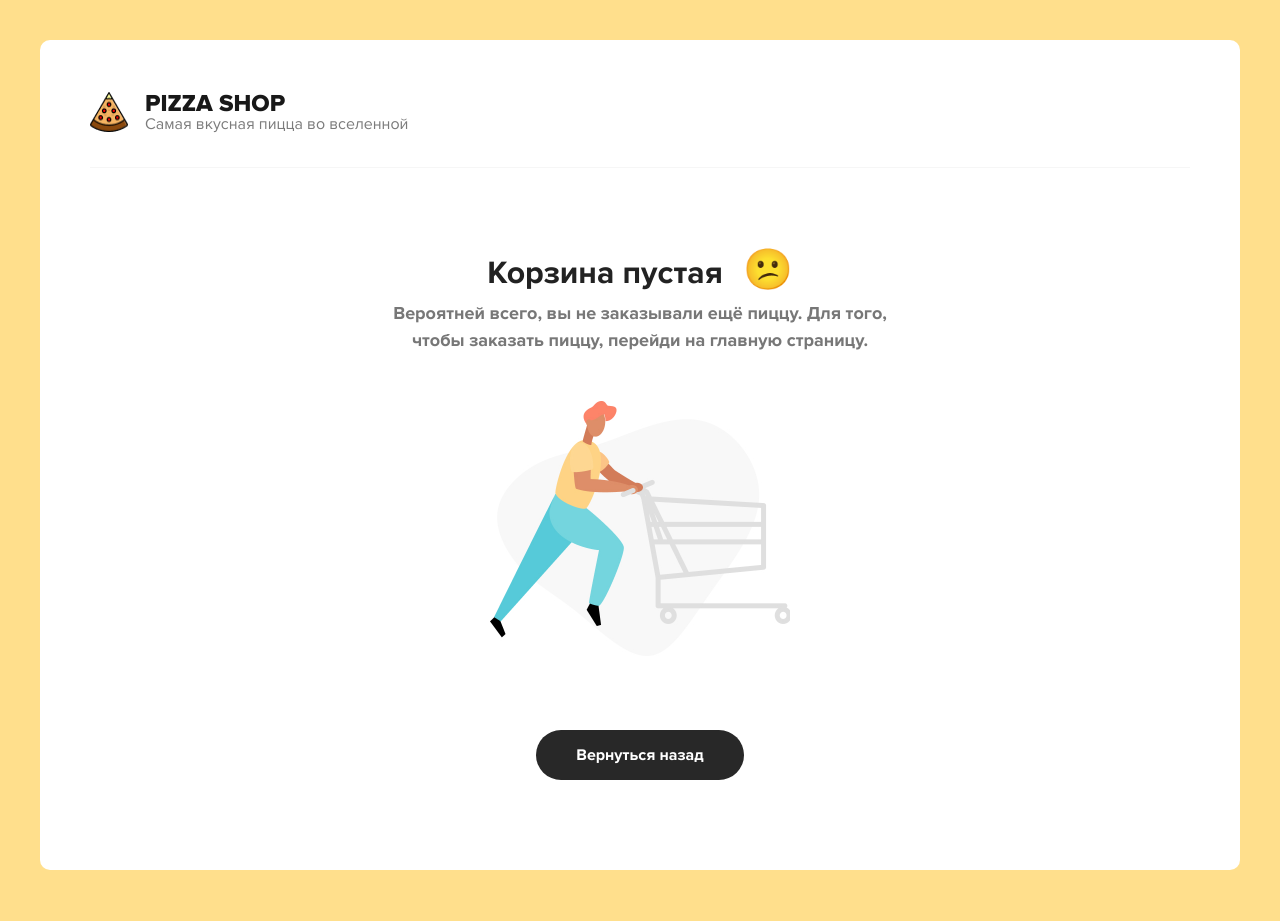
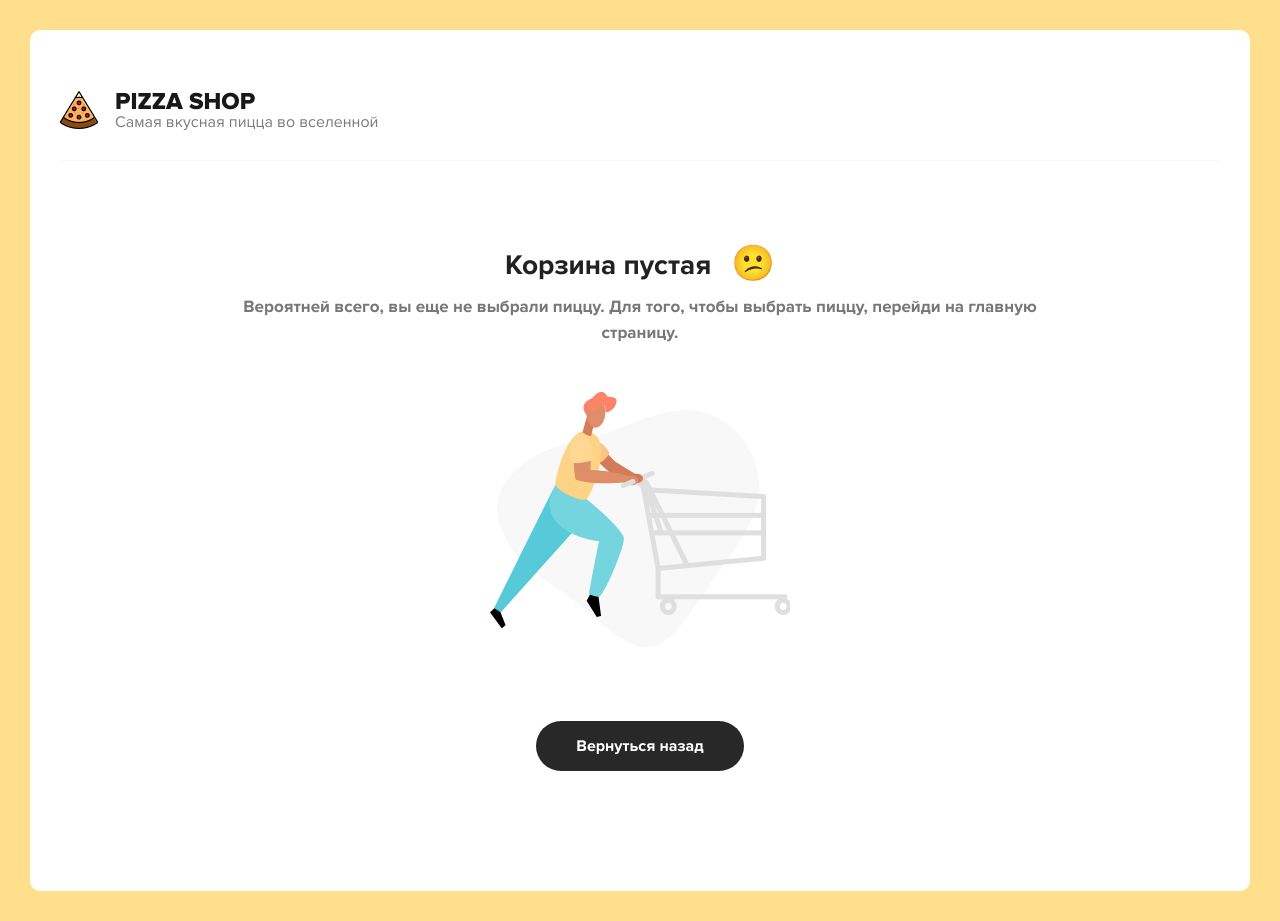
Before and after one commit to Unleashed97/pizza-shop, a React (Create React App) app: page /cart in a window 1280 px wide. Built offline with nearby package versions, Linux system fonts and the light colour scheme.

Commit message:
adaptive

```diff
--- a/src/components/Button/Button.scss
+++ b/src/components/Button/Button.scss
@@ -30,7 +30,6 @@
         padding: 13px 16px;
         transition: background-color 0.2s linear, color 0.2s linear;
 
-        // &:not(.active):hover
         &:hover {
             background-color: darken(#f9f9f9, 4%);
         }
@@ -39,8 +38,6 @@
             background-color: #282828;
             color: #fff;
         }
-
-        // &--active
     }
 
     &--sorting {
--- a/src/components/Header/Header.scss
+++ b/src/components/Header/Header.scss
@@ -1,3 +1,4 @@
+@import '../../scss/vars';
 .header {
     display: flex;
     justify-content: space-between;
@@ -5,3 +6,15 @@
 
     border-bottom: 1px solid #f6f6f6;
 }
+
+@media (min-width: $xs) {
+    .header {
+        padding: 20px 0 15px 0;
+    }
+}
+
+@media (min-width: $lg) {
+    .header {
+        padding: 30px 0 30px 0;
+    }
+}
--- a/src/components/Logo/Logo.scss
+++ b/src/components/Logo/Logo.scss
@@ -1,11 +1,19 @@
+@import '../../scss/vars';
 .logo {
     display: flex;
+    position: relative;
+    height: 100%;
     &__image {
-        margin-right: 17px;
+        position: absolute;
+        display: block;
+        max-width: 100%;
+        height: auto;
+        z-index: 1;
     }
     &__text {
         display: flex;
         flex-direction: column;
+        margin-left: 55px;
     }
     &__brand {
         font-family: 'Proxima Nova', sans-serif;
@@ -21,3 +29,22 @@
         color: #7b7b7b;
     }
 }
+
+@media (min-width: $xs) {
+    .logo {
+        align-items: center;
+        &__image {
+        }
+        &__slogan {
+            display: none;
+        }
+    }
+}
+
+@media (min-width: $sm) {
+    .logo {
+        &__slogan {
+            display: block;
+        }
+    }
+}
--- a/src/components/Main/Main.scss
+++ b/src/components/Main/Main.scss
@@ -1,3 +1,4 @@
+@import '../../scss/vars';
 .content {
     padding: 40px 0;
 
@@ -7,3 +8,24 @@
         align-items: center;
     }
 }
+
+@media (min-width: $xs) {
+    .content {
+        padding: 15px 0;
+
+        &__top {
+            flex-direction: column;
+            // justify-content: flex-start;
+            align-items: start;
+        }
+    }
+}
+@media (min-width: $lg) {
+    .content {
+        padding: 40px 0;
+        &__top {
+            flex-direction: row;
+            align-items: center;
+        }
+    }
+}
--- a/src/components/Nav/Nav.scss
+++ b/src/components/Nav/Nav.scss
@@ -1,9 +1,38 @@
+@import '../../scss/vars';
 .nav {
     &__list {
         display: flex;
+        flex-wrap: wrap;
     }
 
     &__item {
         margin-right: 9px;
     }
 }
+
+@media (min-width: $xs) {
+    .nav {
+        &__list {
+            flex-direction: column;
+            margin-bottom: 30px;
+        }
+
+        &__item {
+            margin-right: 0;
+            margin-bottom: 10px;
+        }
+    }
+}
+
+@media (min-width: $lg) {
+    .nav {
+        &__list {
+            flex-direction: row;
+            margin-bottom: 0;
+        }
+        &__item {
+            margin-right: 9px;
+            margin-bottom: 0;
+        }
+    }
+}
--- a/src/components/PizzaBlock/pizzaBlock.scss
+++ b/src/components/PizzaBlock/pizzaBlock.scss
@@ -1,3 +1,4 @@
+@import '../../scss/vars';
 .pizza-block {
     display: grid;
     grid-template-rows: auto auto 1fr auto auto;
@@ -68,3 +69,31 @@
         font-weight: 700;
     }
 }
+
+@media (min-width: $md) {
+    .pizza-block {
+        &__params {
+            .btn--params {
+                font-size: 12px;
+            }
+        }
+
+        &__price {
+            font-size: 18px;
+        }
+    }
+}
+
+@media (min-width: $lg) {
+    .pizza-block {
+        &__params {
+            .btn--params {
+                font-size: 12px;
+            }
+        }
+
+        &__price {
+            font-size: 22px;
+        }
+    }
+}
--- a/src/pages/Cart.js
+++ b/src/pages/Cart.js
@@ -125,21 +125,6 @@ const Cart = () => {
                                     key={index}
                                 />
                             ))}
-                            {/* {addedPizzas.map((obj, index) => (
-                                <CartItem
-                                    id={obj.id}
-                                    image={obj.image}
-                                    title={obj.title}
-                                    type={obj.type}
-                                    size={obj.size}
-                                    totalPrice={items[obj.id].totalPrice}
-                                    totalCount={items[obj.id].items.length}
-                                    onRemove={onRemoveItem}
-                                    onPlus={onPlusItem}
-                                    onMinus={onMinusItem}
-                                    key={index}
-                                />
-                            ))} */}
                         </ul>
                     </div>
                     <footer className="cart__footer">
@@ -187,8 +172,8 @@ const Cart = () => {
                         <span className="cart__emoji">&#x1F615;</span>
                     </div>
                     <p className="cart__sub-title">
-                        Вероятней всего, вы не заказывали ещё пиццу. Для того,
-                        чтобы заказать пиццу, перейди на главную страницу.
+                        Вероятней всего, вы еще не выбрали пиццу. Для того,
+                        чтобы выбрать пиццу, перейди на главную страницу.
                     </p>
 
                     <img className="cart__image" src={shoppingCart} alt="" />
--- a/src/scss/style.scss
+++ b/src/scss/style.scss
@@ -25,6 +25,7 @@ body {
 .wrapper {
     max-width: 1370px;
     height: 100%;
+    min-height: calc(100vh - 40px * 2);
     margin: 0 auto;
 
     background-color: $white;
@@ -60,12 +61,27 @@ a {
     }
 
     &__list {
-        // display: flex;
-        // justify-content: space-between;
-        // flex-wrap: wrap;
         display: grid;
         grid-template-columns: repeat(4, 1fr);
         gap: 35px;
+
+        @media (min-width: $xs) {
+            grid-template-columns: repeat(1, 1fr);
+        }
+        @media (min-width: $sm) {
+            grid-template-columns: repeat(2, 1fr);
+        }
+        @media (min-width: $md) {
+            grid-template-columns: repeat(3, 1fr);
+            gap: 20px;
+        }
+        @media (min-width: $lg) {
+            gap: 35px;
+        }
+
+        @media (min-width: $xl) {
+            grid-template-columns: repeat(4, 1fr);
+        }
     }
 }
 
@@ -104,14 +120,16 @@ a {
 
     &__emoji {
         position: relative;
+        margin-left: 20px;
         top: -8px;
-        margin-left: 20px;
         font-size: 40px;
     }
 
     &__image {
         display: block;
+        width: 100%;
         max-width: 300px;
+        height: auto;
         margin-bottom: 74px;
     }
 
@@ -147,3 +165,80 @@ a {
         justify-content: space-between;
     }
 }
+
+@media (min-width: $xs) {
+    body {
+        padding: 10px;
+    }
+    .wrapper {
+        padding: 0 10px;
+        min-height: calc(100vh - 10px * 2);
+    }
+    .cart {
+        &--empty {
+            width: 100%;
+            justify-content: flex-start;
+        }
+
+        &__title {
+            font-size: 22px;
+            margin-bottom: 15px;
+        }
+
+        &__emoji {
+            font-size: 30px;
+            margin-left: 10px;
+        }
+
+        &__sub-title {
+            font-size: 15px;
+        }
+
+        &__image {
+            width: 70%;
+        }
+    }
+}
+
+@media (min-width: $sm) {
+    body {
+        padding: 20px;
+    }
+    .wrapper {
+        padding: 0 20px;
+        min-height: calc(100vh - 20px * 2);
+    }
+    .cart {
+        &--empty {
+            width: 70%;
+        }
+
+        &__title {
+            font-size: 28px;
+            margin-bottom: 15px;
+        }
+
+        &__emoji {
+            font-size: 35px;
+            margin-left: 20px;
+        }
+
+        &__sub-title {
+            font-size: 17px;
+        }
+
+        &__image {
+            width: 70%;
+        }
+    }
+}
+
+@media (min-width: $lg) {
+    body {
+        padding: 30px;
+    }
+    .wrapper {
+        padding: 30px;
+        min-height: calc(100vh - 30px * 2);
+    }
+}
--- a/src/scss/vars.scss
+++ b/src/scss/vars.scss
@@ -5,3 +5,11 @@ $text: #2c2c2c;
 $background: #ffdf8c;
 $white: #ffffff;
 $orange: #fe5f1e;
+
+// media breakpoints
+$xs: 0;
+$sm: 576px;
+$md: 768px;
+$lg: 992px;
+$xl: 1200px;
+$xxl: 1400px;
```
Also changed, not shown: src/pages/Home.js (+6 -42 lines).
